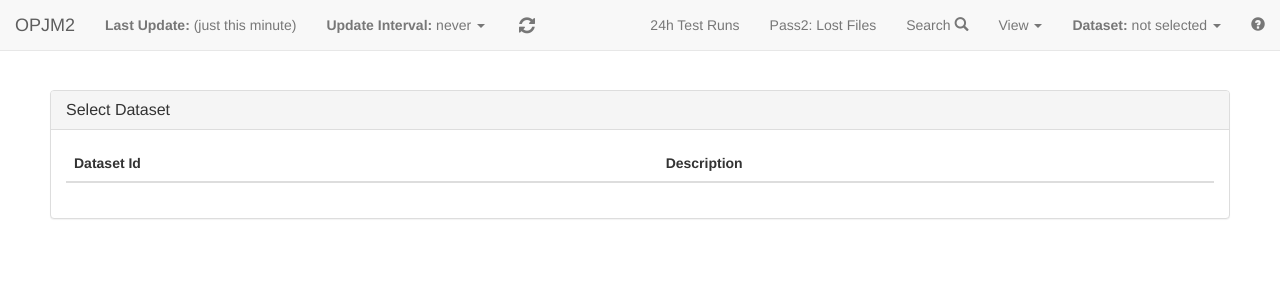
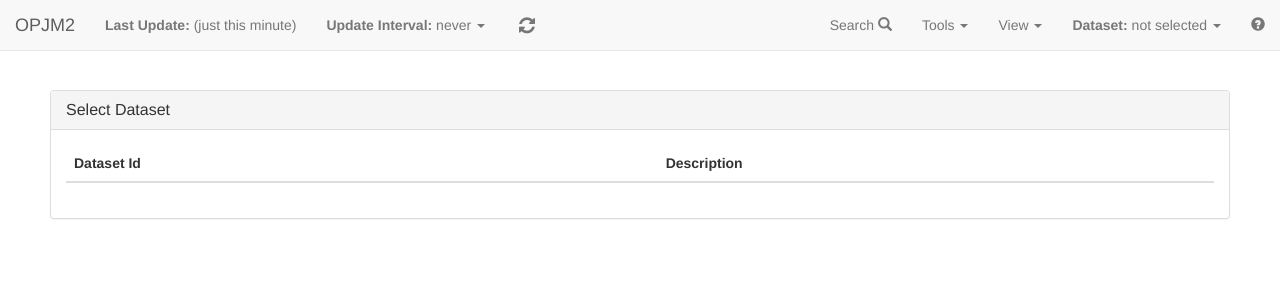
Before and after one commit to WIPACrepo/offline-tools, a PHP site: page / in a window 1280 px wide. Shown: the top 300 px of the page. Run offline with PHP 8.4, Linux system fonts and the light colour scheme; data that the repository does not hold is empty; some libraries are stand-ins or nearby versions.

Commit message:
Added nav bar option "Tools"...

```diff
--- a/JobMonitor2/index.php
+++ b/JobMonitor2/index.php
@@ -81,9 +81,14 @@ $test_run_data = $test_runs->get_list();
             <li><a href="#" id="force-update"><i class="fa fa-refresh fa-lg fa-fw margin-bottom"></i></a></li>
           </ul>
           <ul class="nav navbar-nav navbar-right">
-            <li><a href="#" data-toggle="modal" data-target="#jm-dialog-24h-test-runs">24h Test Runs</span></a></li>
-            <li><a href="#" data-toggle="modal" data-target="#jm-dialog-pass2-lolf">Pass2: Lost Files</span></a></li>
             <li><a href="#" data-toggle="modal" data-target="#jm-dialog-search">Search <span class="glyphicon glyphicon-search" aria-hidden="true"></span></a></li>
+            <li>
+              <a href="#" class="dropdown-toggle" data-toggle="dropdown" role="button" aria-haspopup="true" aria-expanded="false">Tools <span class="caret"></span></a>
+              <ul class="dropdown-menu">
+                <li><a href="#" data-toggle="modal" data-target="#jm-dialog-24h-test-runs">24h Test Runs</span></a></li>
+                <li><a href="#" data-toggle="modal" data-target="#jm-dialog-pass2-lolf">Pass2: Lost Files</span></a></li>
+              </ul>
+            </li>
             <li class="dropdown" id="jm-view-dropdown">
               <a href="#" class="dropdown-toggle" data-toggle="dropdown" role="button" aria-haspopup="true" aria-expanded="false">View <span class="caret"></span></a>
               <ul class="dropdown-menu">
```
